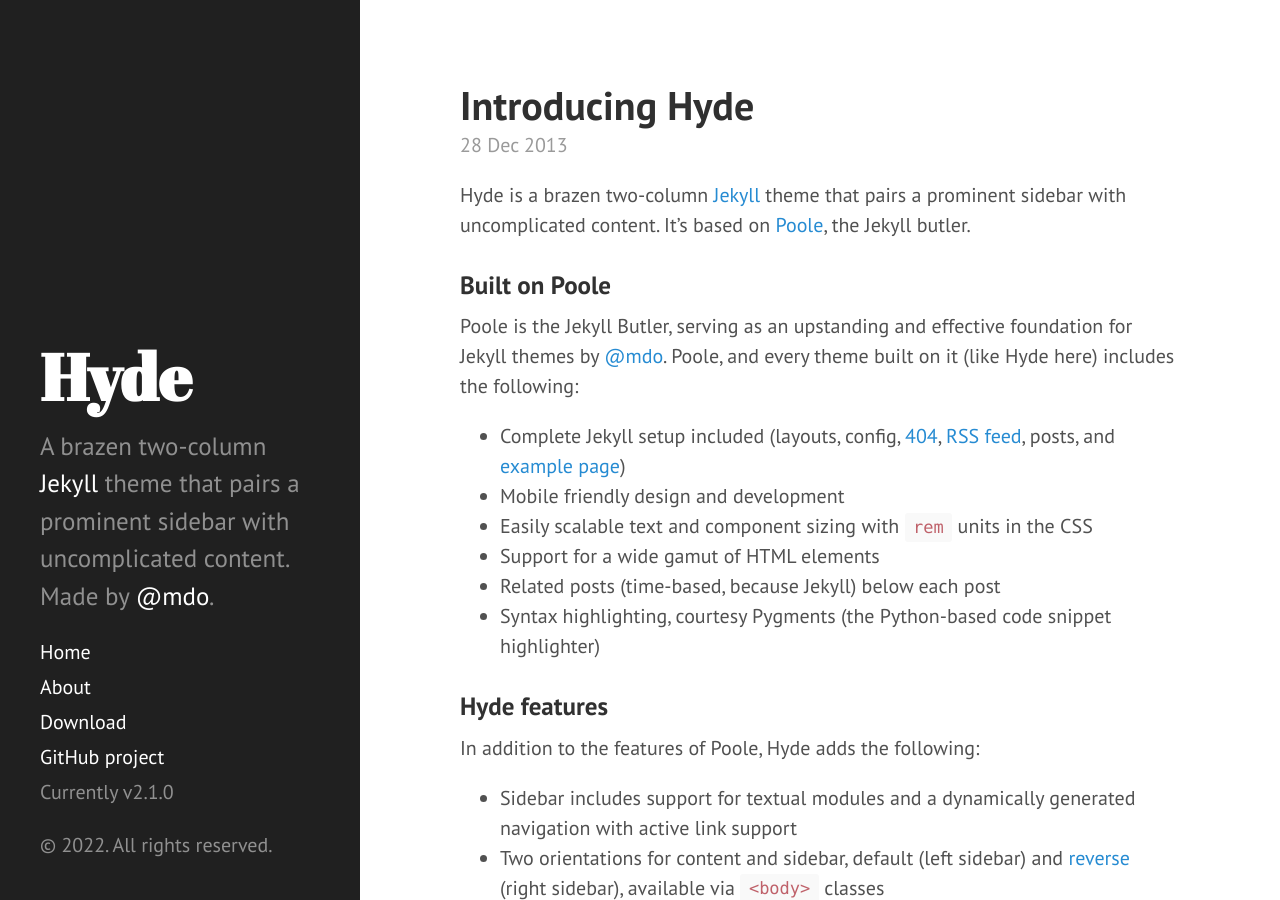
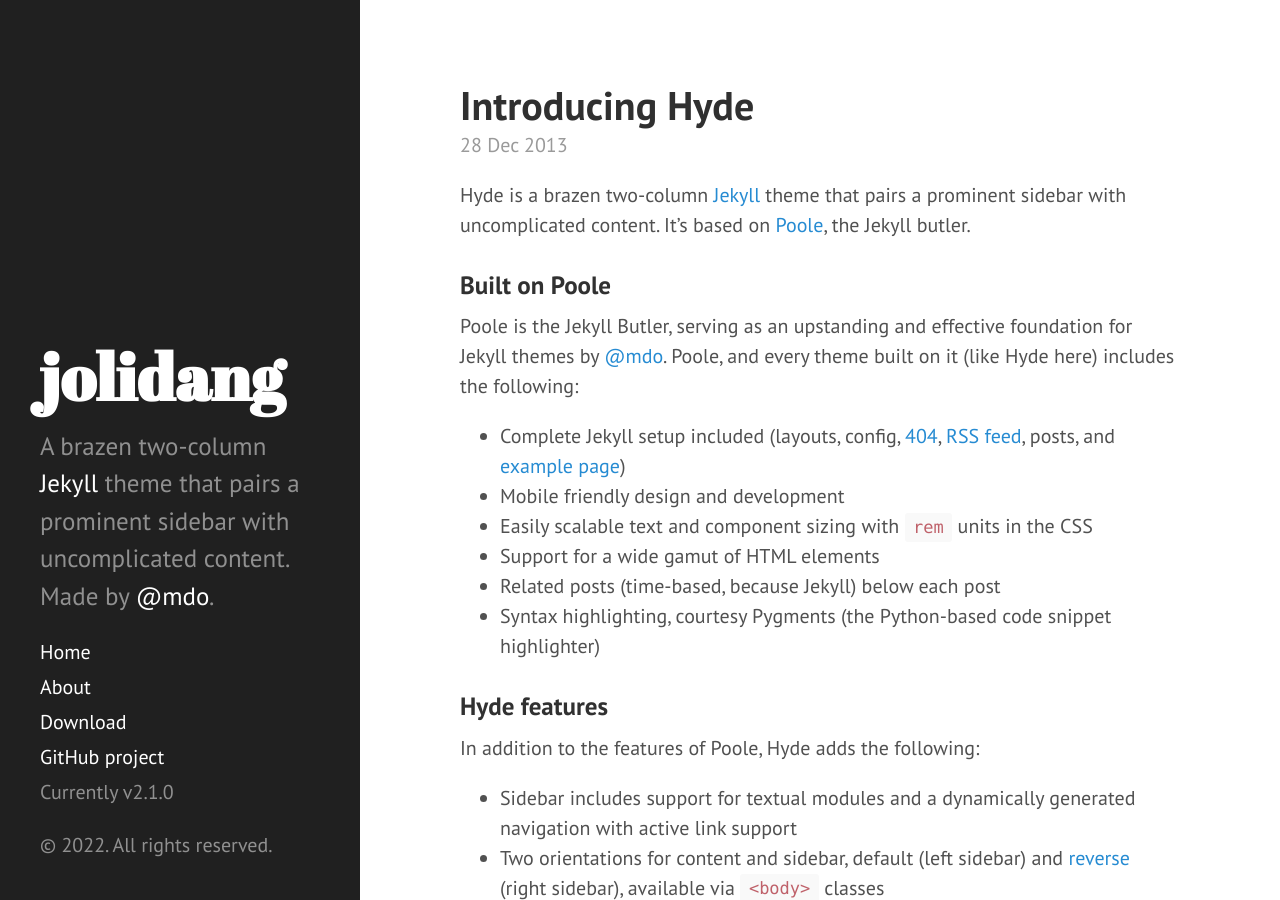
Before and after one commit to ikju1223/gitsleeplog.github.io, a Jekyll site: the page built from index.html, in a window 1280 px wide and 900 px high. Built offline with Jekyll 4.4.1, drawn with Linux system fonts in a browser that asks for light colours; Markdown is read by kramdown in place of the engine named in the settings; the list of posts is cut into pages by our own code.

Commit message:
Update _config.yml

```diff
--- a/_config.yml
+++ b/_config.yml
@@ -6,7 +6,7 @@
 permalink:        pretty
 
 # Setup
-title:            Hyde
+title:            jolidang
 tagline:          '졸리당'
 description:      'A brazen two-column <a href="https://ikju1223.github.io/" target="_blank">Jekyll</a> theme that pairs a prominent sidebar with uncomplicated content. Made by <a href="https://twitter.com/mdo" target="_blank">@mdo</a>.'
 url:              http://hyde.getpoole.com
```
